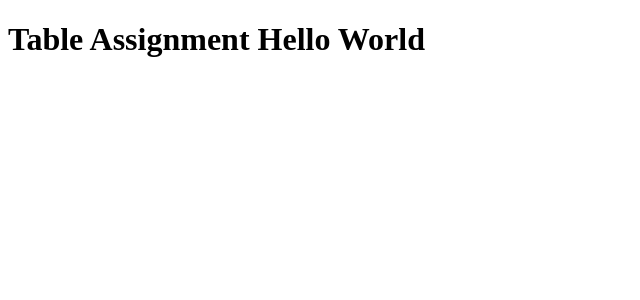
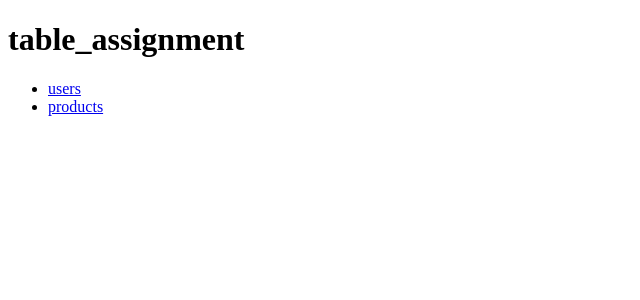
Before and after one commit to jankolkmeier/table_assignment, an Angular app: page / in a window 1280 px wide. Shown: the top 300 px of the page, without its empty margins (0-640 px from the left). Built offline with nearby package versions, Linux system fonts and the light colour scheme.

Commit message:
fix unit test setup (install chrome)

```diff
--- a/package.json
+++ b/package.json
@@ -6,7 +6,7 @@
     "start": "ng serve",
     "build": "ng build",
     "watch": "ng build --watch --configuration development",
-    "test": "ng test",
+    "test": "ng test --browsers ChromeHeadless",
     "lint": "ng lint",
     "prepare": "husky"
   },
--- a/src/app/app.component.html
+++ b/src/app/app.component.html
@@ -1,3 +1,9 @@
-<h1>Table Assignment Hello World</h1>
+<h1>{{title}}</h1>
+<nav>
+    <ul>
+        <li><a href="/users">users</a></li>
+        <li><a href="/products">products</a></li>
+    </ul>
+</nav>
 
 <router-outlet />
```
Also changed, not shown: 2 other files (tests, documents, lock files or other folders).
